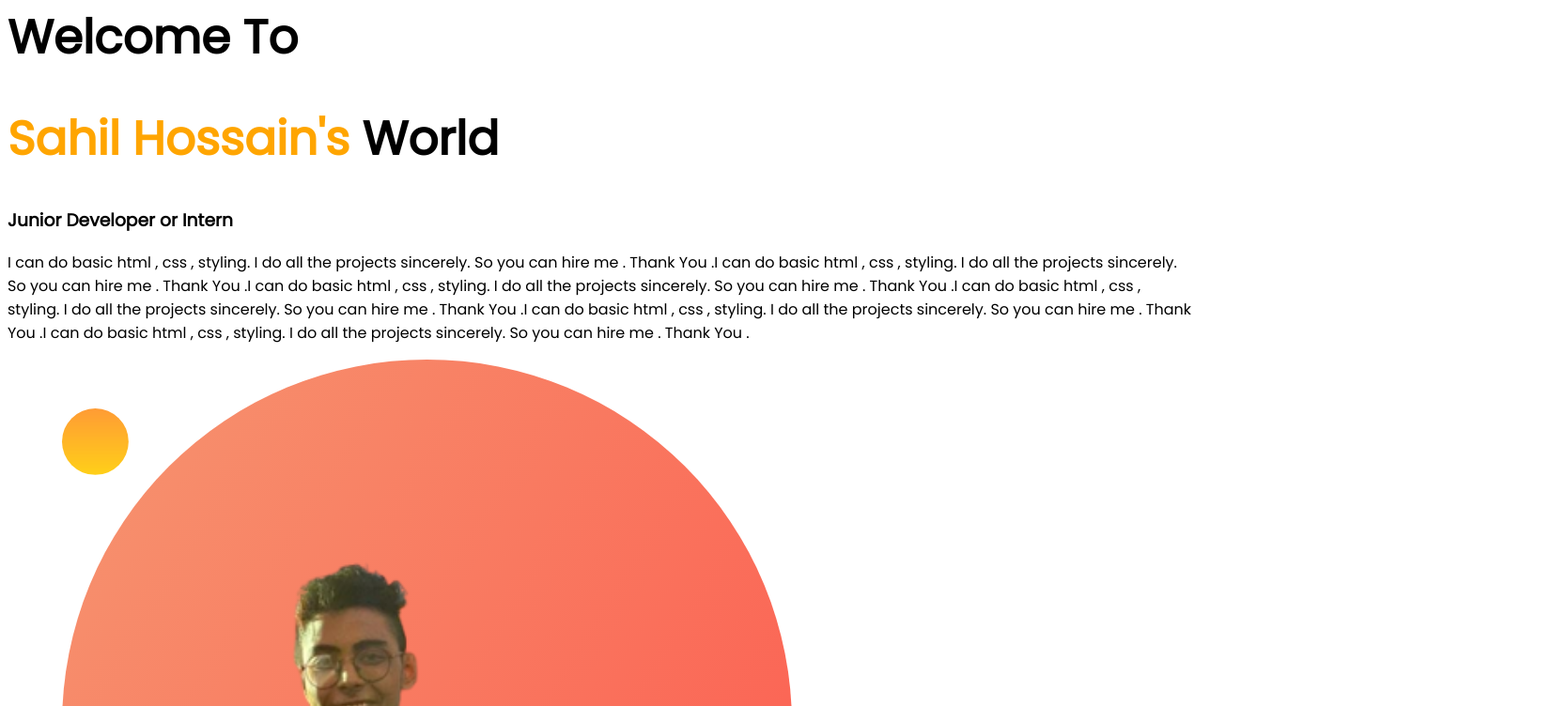
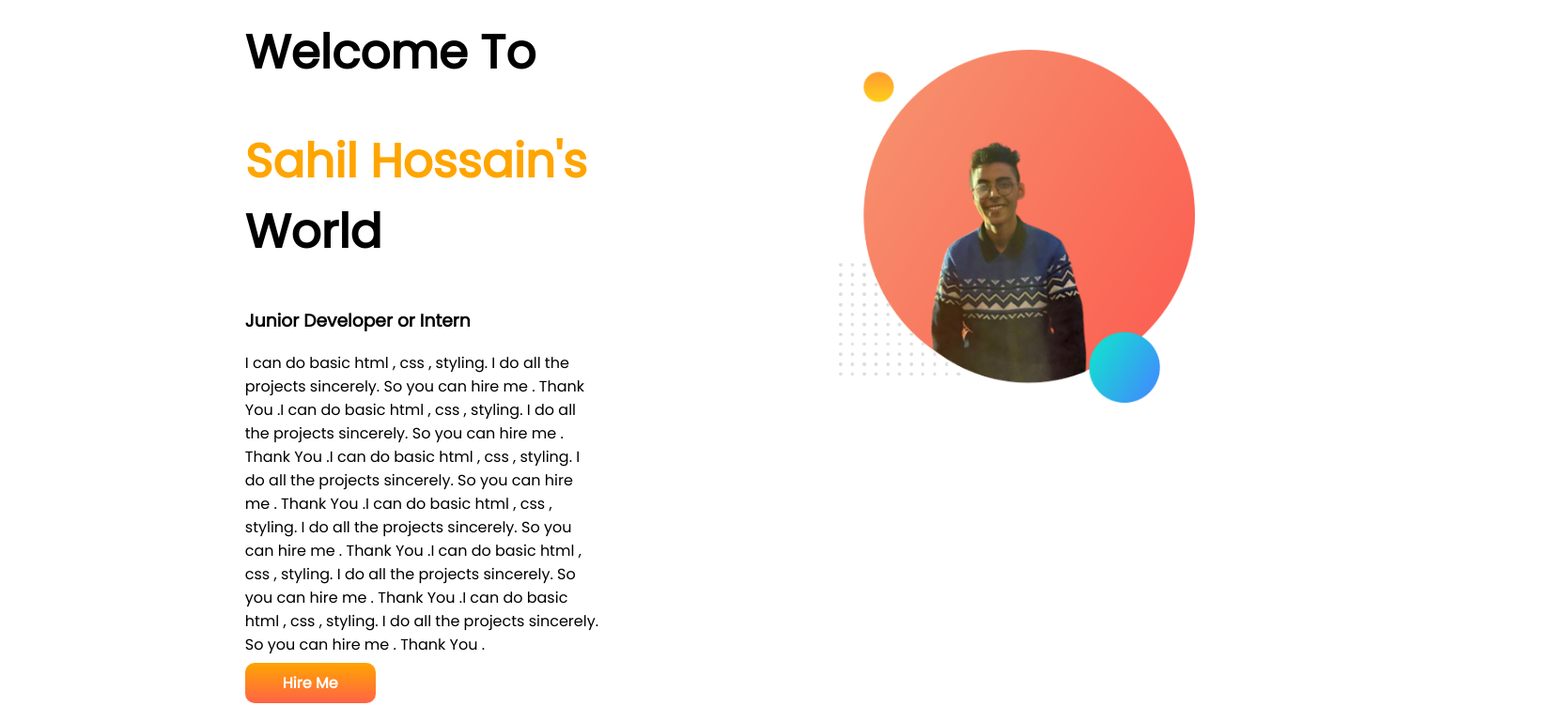
Before and after one commit to Lilxoi22/Complete-Website-1, a plain HTML site: page index.html in a window 1280 px wide. Shown: the part 31-783 px from the top of the page at 94% size, 1651 px wide, since content can reach past the window. Drawn offline with Linux system fonts and the light colour scheme.

Commit message:
4th commit

```diff
--- a/index.html
+++ b/index.html
@@ -1,5 +1,6 @@
 <!DOCTYPE html>
 <html lang="en">
+
 <head>
     <meta charset="UTF-8">
     <meta http-equiv="X-UA-Compatible" content="IE=edge">
@@ -10,9 +11,12 @@
     <link href="https://fonts.googleapis.com/css2?family=Poppins&display=swap" rel="stylesheet">
     <link rel="stylesheet" href="style.css">
 </head>
+
 <body>
-    <div><h1>Welcome To</h1>
-        <h1 ><span class="orange">Sahil Hossain's</span> World</h1>
+    <section>
+        <div class="width">
+            <h1>Welcome To</h1>
+            <h1><span class="orange">Sahil Hossain's</span> World</h1>
             <h3>Junior Developer or Intern</h3>
             <p>I can do basic html , css , styling.
                 I do all the projects sincerely.
@@ -26,8 +30,16 @@
                 I do all the projects sincerely.
                 So you can hire me . Thank You .I can do basic html , css , styling.
                 I do all the projects sincerely.
-        So you can hire me . Thank You . </p></div>
+                So you can hire me . Thank You . </p>
+            <a class="hire-me" target="_blank" href="https://www.facebook.com/sahil.hossain.56863221/">Hire Me</a>
+        </div>
+        <div class="width">
             <img src="New folder/Joy pic 1.png" alt="Joy Pic 1">
+        </div>
+
+    </section>
+
 
 </body>
+
 </html>
--- a/style.css
+++ b/style.css
@@ -1,4 +1,37 @@
-body{
-    font-family: 'Poppins', sans-serif;}
-    h1{font-size: 50px;}
-    .orange{color: orange;}
+body {
+    font-family: 'Poppins', sans-serif;
+}
+
+h1 {
+    font-size: 50px;
+}
+
+.orange {
+    color: orange;
+}
+
+section {
+    display: flex;
+}
+
+.width {
+    width: 50%;
+    padding-left: 20%;
+    padding-bottom: 10%;
+}
+
+.width img {
+    width: 100%;
+    padding-top: 20%;
+    padding-right: 100%;
+    padding-bottom: 20%;
+}
+
+.hire-me {
+    text-decoration: none;
+    background-image: linear-gradient(orange, tomato);
+    padding: 10px 40px;
+    color: white;
+    font-weight: 700;
+    border-radius: 10px;
+}
```
Lines whose indentation alone changed are shown as unchanged.
